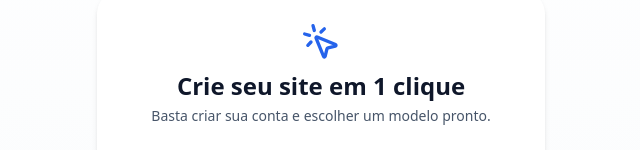
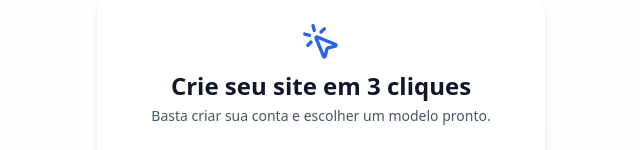
Before and after one commit to gabi-ramires/meuwp.com, a Vue app: page /onboarding in a window 1280 px wide. Shown: the part 246-396 px from the top of the page, without its empty margins (319-959 px from the left). Built offline with nearby package versions, Linux system fonts and the light colour scheme.

Commit message:
alterando icone

```diff
--- a/index.html
+++ b/index.html
@@ -4,7 +4,7 @@
     <meta charset="UTF-8">
     <link rel="icon" href="/favicon.ico">
     <meta name="viewport" content="width=device-width, initial-scale=1.0">
-    <title>MeuWP - Hospedagem WordPress sem complicação</title>
+    <title>MeuWP - Criador de Sites WordPress</title>
     <meta name="description" content="Seu site WordPress pronto em minutos, sem cPanel e sem tecniquês. Teste grátis, SSL e backup inclusos.">
   </head>
   <body>
--- a/src/pages/onboarding/Onboarding.vue
+++ b/src/pages/onboarding/Onboarding.vue
@@ -95,7 +95,7 @@ const continuar = () => {
             <div v-if="progresso === 1" class="space-y-4">
                 <div class="text-center mb-6">
                     <MousePointerClick class="w-10 h-10 mx-auto text-blue-600" />
-                    <h2 class="text-2xl font-bold mt-2">Crie seu site em 1 clique</h2>
+                    <h2 class="text-2xl font-bold mt-2">Crie seu site em 3 cliques</h2>
                     <p class="text-slate-600 mt-1 text-sm">
                         Basta criar sua conta e escolher um modelo pronto.
                     </p>
```
Also changed, not shown: logo.png (added), 1 other file (tests, documents, lock files or other folders).
